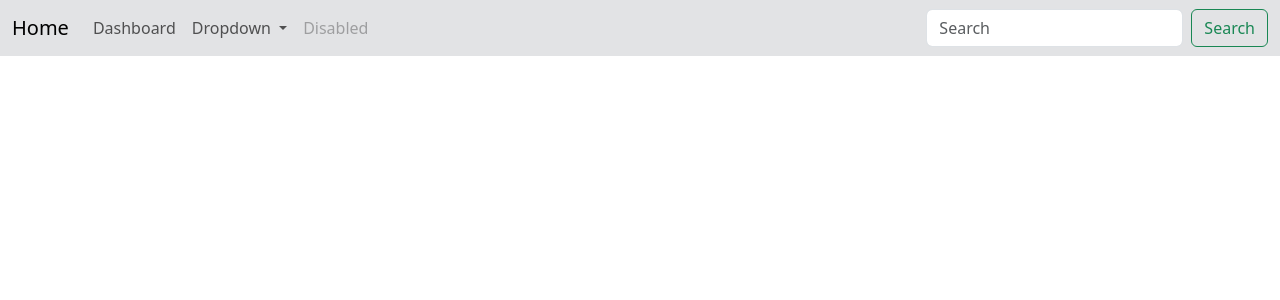
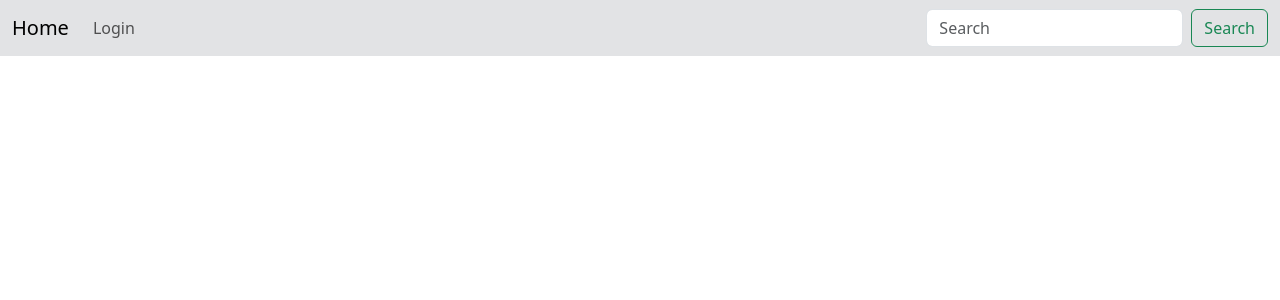
Before and after one commit to eld120/cobwebs, a Django app: page / in a window 1280 px wide. Shown: the top 300 px of the page. Run offline with Django 4.2, Linux system fonts and the light colour scheme.

Commit message:
removed some layout/fixed links on homepage

```diff
--- a/origmacrm/templates/customer_form.html
+++ b/origmacrm/templates/customer_form.html
@@ -1,13 +1,15 @@
 {% extends 'home.html' %}
 
 {% block body %}
+  <div class="container-md">
+
       {% if create_customer %}
       <h2>Create Customer</h2>
       {% else %}
       <h2>Update Customer</h2>
       {% endif %}
 
-<form method="POST" class="">
+      <form method="POST" >
       {% csrf_token %}
         <div class="mb-3">
       <label for="input_dba" class="form-label">DBA</label>
@@ -51,6 +53,7 @@
         </div>
         <button type="submit" class="btn btn-primary">Submit</button>
       </form>
+  </div>
  <!--  "start_date",
     "end_date", "created_by", "active"
      , "customer_type"  -->
--- a/origmacrm/templates/home.html
+++ b/origmacrm/templates/home.html
@@ -6,7 +6,7 @@
     <meta name="viewport" content="width=device-width, initial-scale=1.0">
     <link href="https://cdn.jsdelivr.net/npm/bootstrap@5.3.0/dist/css/bootstrap.min.css" rel="stylesheet" integrity="sha384-9ndCyUaIbzAi2FUVXJi0CjmCapSmO7SnpJef0486qhLnuZ2cdeRhO02iuK6FUUVM" crossorigin="anonymous">
     <link rel="stylesheet" href="{% static 'css/styles.css' %}">
-    <title>Home Page</title>
+    {% block title %}<title>Home Page</title>{% endblock title %}
 </head>
 <body>
     <nav class="navbar navbar-expand-lg bg-secondary-subtle">
@@ -17,23 +17,21 @@
           </button>
           <div class="collapse navbar-collapse" id="navbarSupportedContent">
             <ul class="navbar-nav me-auto mb-2 mb-lg-0">
+              {% if user.is_authenticated %}
               <li class="nav-item">
                 <a class="nav-link" href="{% url 'customer:dashboard' %}">Dashboard</a>
               </li>
-              <li class="nav-item dropdown">
-                <a class="nav-link dropdown-toggle" href="#" role="button" data-bs-toggle="dropdown" aria-expanded="false">
-                  Dropdown
-                </a>
-                <ul class="dropdown-menu">
-                  <li><a class="dropdown-item" href="#">Action</a></li>
-                  <li><a class="dropdown-item" href="#">Another action</a></li>
-                  <li><hr class="dropdown-divider"></li>
-                  <li><a class="dropdown-item" href="#">Something else here</a></li>
-                </ul>
+
+              <li class="nav-item">
+                <a class="nav-link" href="{% url 'user:logout' %}">Logout</a>
               </li>
+              <li class="nav-item"><a href="" class="nav-link">Hi {{ user.username }} </a></li>
+              {% else %}
               <li class="nav-item">
-                <a class="nav-link disabled">Disabled</a>
+                <a class="nav-link" href="{% url 'user:login' %}">Login</a>
               </li>
+              {% endif %}
+
             </ul>
             <form class="d-flex" role="search">
               <input class="form-control me-2" type="search" placeholder="Search" aria-label="Search">
```
Lines whose indentation alone changed are shown as unchanged.
